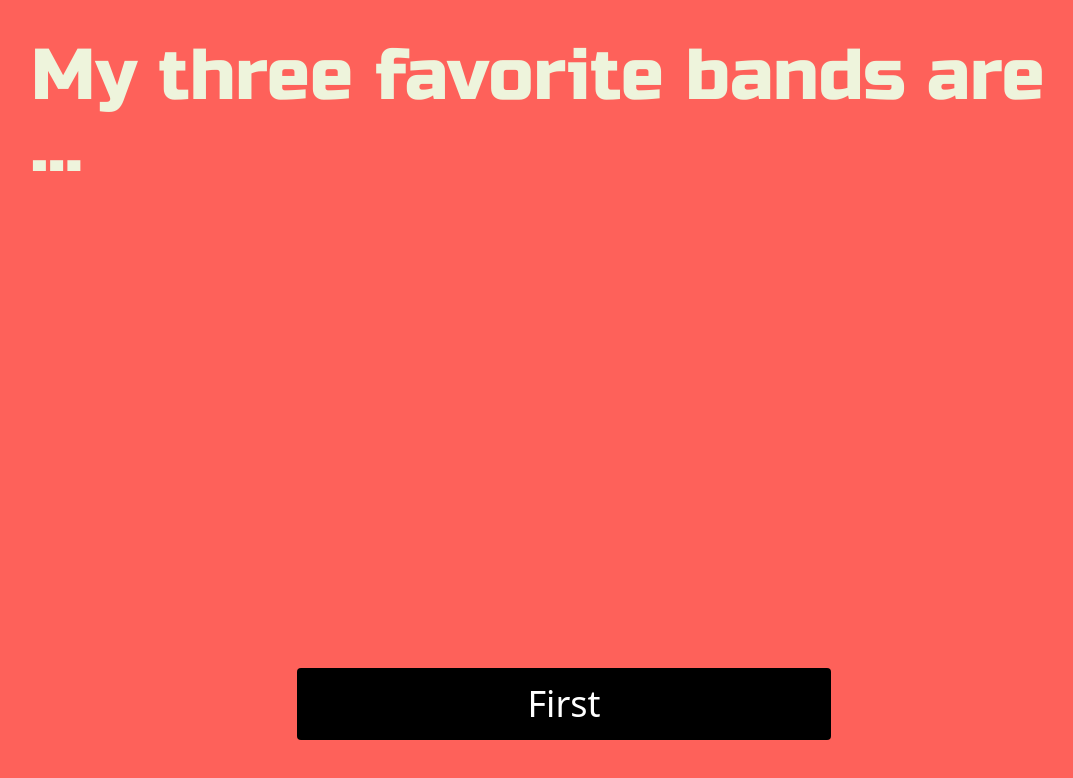
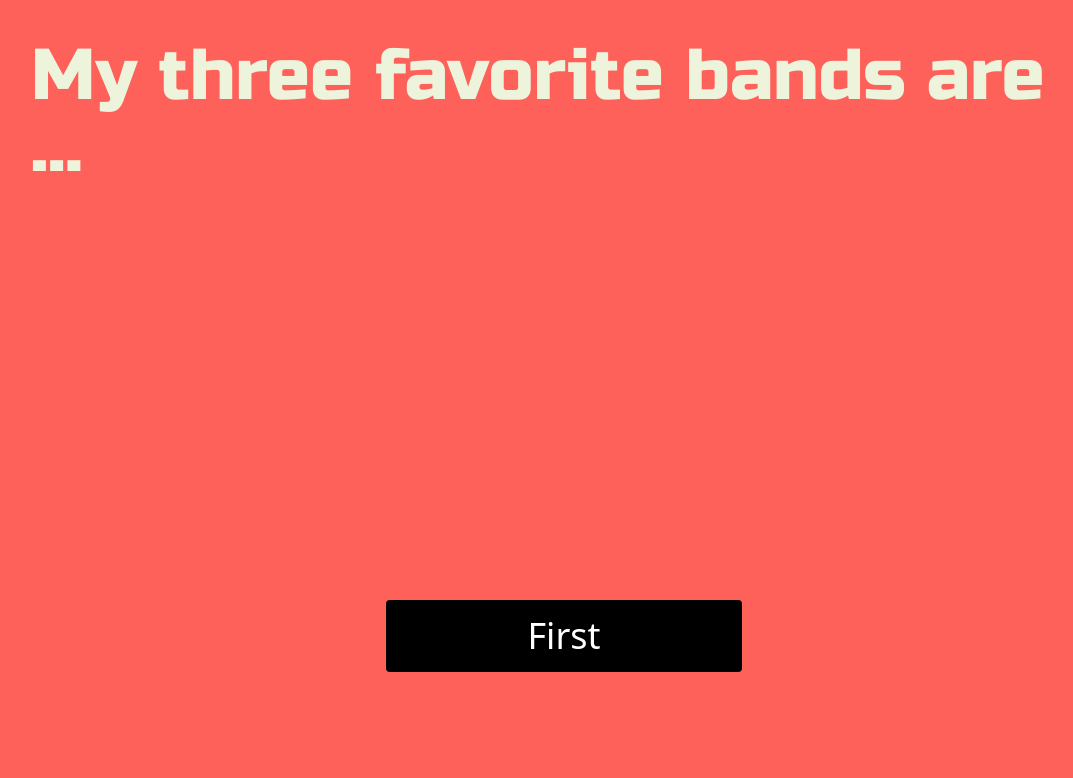
Before and after one commit to sethburtonhall/three-favorite-bands, a React (Create React App) app: page / in a window 1280 px wide. Shown: the top 778 px of the page, without its empty margins (76-1149 px from the left). Built offline with nearby package versions, Linux system fonts and the light colour scheme; no server answers; what @tailwindcss/typography would draw is missing.

Commit message:
fixes bearer token

```diff
--- a/src/App.js
+++ b/src/App.js
@@ -1,19 +1,19 @@
-import React, { useState, useEffect } from 'react'
+import React, { useState, useEffect } from 'react';
 // import PropTypes from 'prop-types'
 
-import axios from 'axios'
-import Fade from 'react-reveal/Fade'
-import Jello from 'react-reveal/Jello'
+import axios from 'axios';
+import Fade from 'react-reveal/Fade';
+import Jello from 'react-reveal/Jello';
 
 const App = () => {
-  const [token, setToken] = useState('')
-  const [bandOne, setBandOne] = useState()
-  const [bandTwo, setBandTwo] = useState()
-  const [bandThree, setBandThree] = useState()
-  console.log(token)
-
-  const clientId = process.env.REACT_APP_CLIENT_ID
-  const clientSecret = process.env.REACT_APP_CLIENT_SECRET
+  const [token, setToken] = useState('');
+  const [bandOne, setBandOne] = useState();
+  const [bandTwo, setBandTwo] = useState();
+  const [bandThree, setBandThree] = useState();
+  // console.log(token)
+  const clientId = process.env.REACT_APP_CLIENT_ID;
+  const clientSecret = process.env.REACT_APP_CLIENT_SECRET;
+  console.log(token);
 
   useEffect(() => {
     axios('https://accounts.spotify.com/api/token', {
@@ -24,10 +24,10 @@ const App = () => {
       data: 'grant_type=client_credentials',
       method: 'POST'
     }).then((tokenResponse) => {
-      setToken(tokenResponse.data.access_token)
-    })
+      setToken(tokenResponse.data.access_token);
+    });
     // eslint-disable-next-line react-hooks/exhaustive-deps
-  }, [bandOne, bandTwo])
+  }, [bandOne, bandTwo]);
 
   const displayBandOne = async () => {
     try {
@@ -35,7 +35,7 @@ const App = () => {
         .get(
           'https://api.spotify.com/v1/artists/3WrFJ7ztbogyGnTHbHJFl2/related-artists',
           {
-            headers: { Authorization: 'Bearer' + token }
+            headers: { Authorization: 'Bearer' + ' ' + token }
           }
         )
         .then((response) => {
@@ -43,19 +43,19 @@ const App = () => {
             response.data.artists[
               Math.floor(Math.random() * response.data.artists.length)
             ]
-          )
-        })
-      return response
+          );
+        });
+      return response;
     } catch (error) {
       if (error.response) {
         // When response status code is out of 2xx range
-        console.log(error.response.data)
-        console.log(error.response.status)
+        console.log(error.response.data);
+        console.log(error.response.status);
       } else {
-        console.log(error.message)
+        console.log(error.message);
       }
     }
-  }
+  };
 
   const displayBandTwo = async () => {
     try {
@@ -63,7 +63,7 @@ const App = () => {
         .get(
           'https://api.spotify.com/v1/artists/3WrFJ7ztbogyGnTHbHJFl2/related-artists',
           {
-            headers: { Authorization: 'Bearer' + token }
+            headers: { Authorization: 'Bearer' + ' ' + token }
           }
         )
         .then((response) => {
@@ -71,19 +71,19 @@ const App = () => {
             response.data.artists[
               Math.floor(Math.random() * response.data.artists.length)
             ]
-          )
-        })
-      return response
+          );
+        });
+      return response;
     } catch (error) {
       if (error.response) {
         // When response status code is out of 2xx range
-        console.log(error.response.data)
-        console.log(error.response.status)
+        console.log(error.response.data);
+        console.log(error.response.status);
       } else {
-        console.log(error.message)
+        console.log(error.message);
       }
     }
-  }
+  };
 
   const displayBandThree = async () => {
     try {
@@ -91,7 +91,7 @@ const App = () => {
         .get(
           'https://api.spotify.com/v1/artists/5LXEAEGrpKQtpyCu2sZuWu/related-artists',
           {
-            headers: { Authorization: 'Bearer' + token }
+            headers: { Authorization: 'Bearer' + ' ' + token }
           }
         )
         .then((response) => {
@@ -99,25 +99,37 @@ const App = () => {
             response.data.artists[
               Math.floor(Math.random() * response.data.artists.length)
             ]
-          )
-        })
-      return response
+          );
+        });
+      return response;
     } catch (error) {
       if (error.response) {
         // When response status code is out of 2xx range
-        console.log(error.response.data)
-        console.log(error.response.status)
+        console.log(error.response.data);
+        console.log(error.response.status);
       } else {
-        console.log(error.message)
+        console.log(error.message);
       }
     }
-  }
+  };
 
   const resetState = () => {
-    setBandOne()
-    setBandTwo()
-    setBandThree()
-  }
+    setBandOne();
+    setBandTwo();
+    setBandThree();
+  };
+
+  const renderButtonText = () => {
+    if (!bandOne) {
+      return 'First';
+    } else if (bandOne && !bandTwo) {
+      return 'Second';
+    } else if (bandTwo && !bandThree) {
+      return 'Third';
+    } else if (bandOne && bandTwo && bandThree) {
+      return 'Reset';
+    }
+  };
 
   return (
     <div className="w-5/6 grid grid-rows-12 gap-4 mt-10 m-auto">
@@ -126,7 +138,7 @@ const App = () => {
       </h1>
 
       <div className="h-96">
-        <div className="grid grid-rows-12 lg:grid-cols-3 gap-4 lg:gap-0 my-12 flex items-center justify-around">
+        <div className="grid grid-rows-12 lg:grid-cols-3 gap-4 lg:gap-0 mt-12 mb-12 lg:mb-36">
           <div className="center">
             {bandOne && (
               <Fade>
@@ -136,6 +148,7 @@ const App = () => {
               </Fade>
             )}
           </div>
+
           <div className="center">
             {bandTwo && (
               <Fade>
@@ -145,6 +158,7 @@ const App = () => {
               </Fade>
             )}
           </div>
+
           <div className="center">
             {bandTwo && (
               <Fade delay={800}>
@@ -154,7 +168,7 @@ const App = () => {
           </div>
         </div>
 
-        <div className="h-20 lg:h-60 grid grid-cols-12 center">
+        <div className="grid grid-cols-12 center">
           <div className="center">
             {bandThree && (
               <Jello>
@@ -167,44 +181,28 @@ const App = () => {
         </div>
       </div>
 
-      <div className="h-12 w-full lg:w-1/2 center m-auto mt-20">
-        {!bandOne && (
-          <button
-            className="w-full center bg-black text-white py-4 px-8 rounded text-4xl"
-            onClick={displayBandOne}
-          >
-            First
-          </button>
-        )}
-        {bandOne && !bandTwo && (
-          <button
-            className="w-full center bg-black text-white py-4 px-8 rounded text-4xl"
-            onClick={displayBandTwo}
-          >
-            Second
-          </button>
-        )}
-        {bandTwo && !bandThree && (
-          <button
-            className="w-full center bg-black text-white py-4 px-8 rounded text-4xl"
-            onClick={displayBandThree}
-          >
-            Third
-          </button>
-        )}
-        {bandOne && bandTwo && bandThree && (
-          <button
-            className="w-full center bg-black text-white py-4 px-8 rounded text-4xl"
-            onClick={resetState}
-          >
-            Reset
-          </button>
-        )}
+      <div className="w-full lg:w-1/3 center m-auto">
+        <button
+          className="w-full center bg-black text-white py-4 px-8 rounded text-4xl"
+          onClick={() => {
+            if (!bandOne) {
+              displayBandOne();
+            } else if (bandOne && !bandTwo) {
+              displayBandTwo();
+            } else if (bandTwo && !bandThree) {
+              displayBandThree();
+            } else if (bandOne && bandTwo && bandThree) {
+              resetState();
+            }
+          }}
+        >
+          <span>{renderButtonText()}</span>
+        </button>
       </div>
     </div>
-  )
-}
+  );
+};
 
-App.propTypes = {}
+App.propTypes = {};
 
-export default App
+export default App;
--- a/src/index.css
+++ b/src/index.css
@@ -6,6 +6,7 @@ body {
   @apply font-sans;
   background: #fe615a;
   color: #eef4dc;
+  height: 100vw;
 }
 
 h1 {
```
Also changed, not shown: 1 other file (tests, documents, lock files or other folders).
